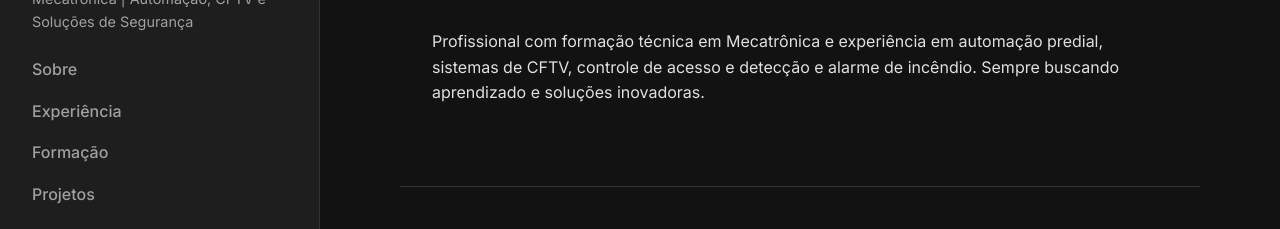
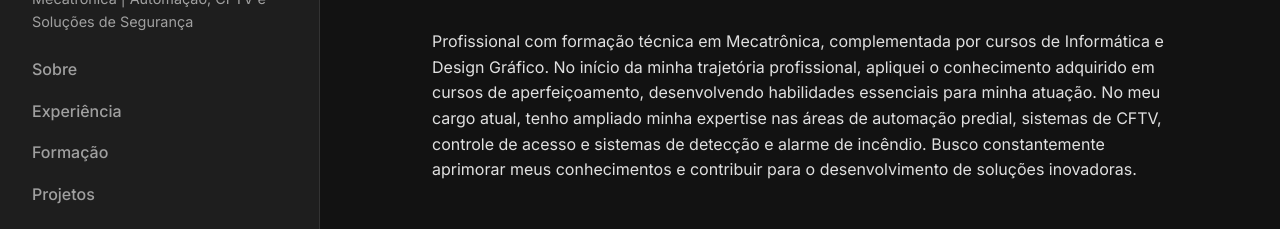
Before and after one commit to renan-willian/Profile, a plain HTML site: page index.html in a window 1280 px wide. Shown: the part 188-417 px from the top of the page. Drawn offline with Linux system fonts and the light colour scheme.

Commit message:
Add files via upload

```diff
--- a/index.html
+++ b/index.html
@@ -57,9 +57,8 @@
   <section id="sobre" class="container">
     <h2>Sobre mim</h2>
     <p>
-      Profissional com formação técnica em Mecatrônica e experiência em automação predial,
-      sistemas de CFTV, controle de acesso e detecção e alarme de incêndio.
-      Sempre buscando aprendizado e soluções inovadoras.
+      Profissional com formação técnica em Mecatrônica, complementada por cursos de Informática e Design Gráfico. No início da minha trajetória profissional, apliquei o conhecimento adquirido em cursos de aperfeiçoamento, desenvolvendo habilidades essenciais para minha atuação. No meu cargo atual, tenho ampliado minha expertise nas áreas de automação predial, sistemas de CFTV, controle de acesso e sistemas de detecção e alarme de incêndio.
+      Busco constantemente aprimorar meus conhecimentos e contribuir para o desenvolvimento de soluções inovadoras.
     </p>
   </section>
 
```
